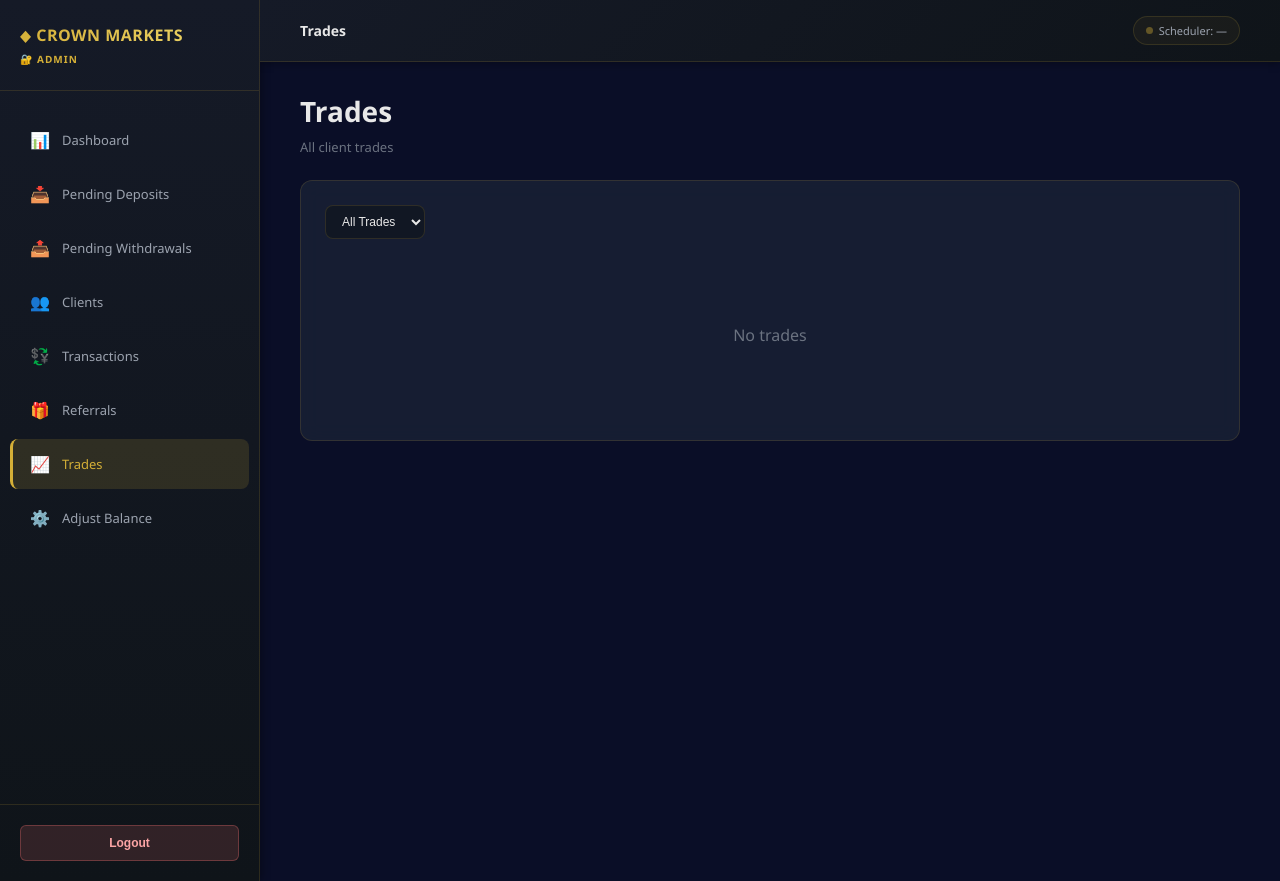
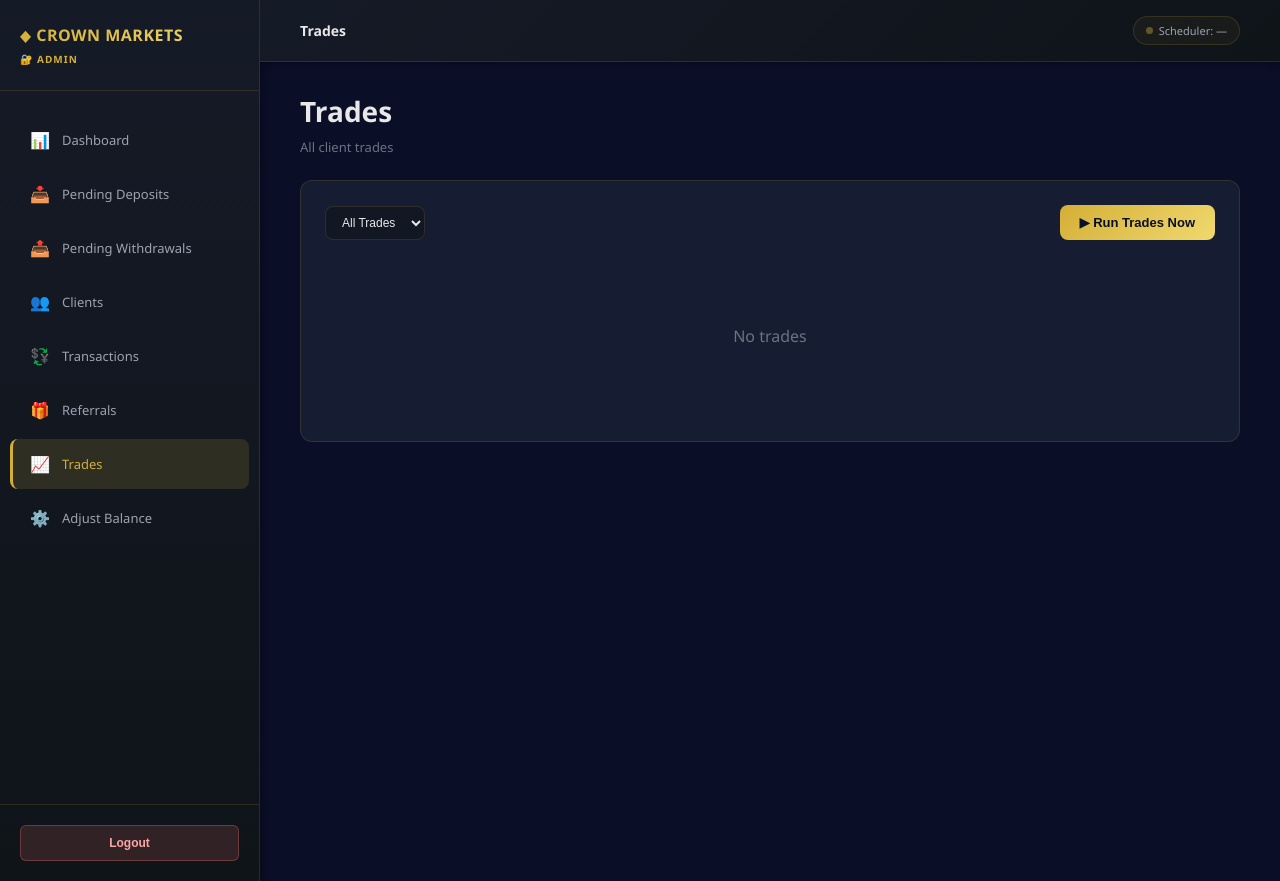
Before and after one commit to mubeakungu/crownmarkets-final, a Flask app: page /admin/dashboard in a window 1280 px wide, after a click that opens the changed part. Run offline with Flask 3, Linux system fonts and the light colour scheme; the visitor is signed in with stand-in values (Sample User, id 1); data that the repository does not hold is empty; some libraries are stand-ins or nearby versions.

Commit message:
Update admin_dashboard.html

```diff
--- a/templates/admin_dashboard.html
+++ b/templates/admin_dashboard.html
@@ -324,6 +324,7 @@
             <option value="OPEN">Open</option>
             <option value="CLOSED">Closed</option>
           </select>
+          <button class="btn btn-primary" style="margin-left:auto;" onclick="runTradesNow()">▶ Run Trades Now</button>
         </div>
         <div id="tradeList" class="loading">Loading...</div>
       </div>
@@ -722,6 +723,36 @@ async function loadTrades() {
   setHTML('tradeList', html);
 }
 
+// RUN TRADES NOW
+async function runTradesNow() {
+  const btn = event.target;
+  btn.disabled = true;
+  btn.textContent = '⏳ Running...';
+
+  try {
+    const d = await post('/api/admin/trade/run', {});
+    if (!d.success) {
+      showError(d.error);
+      btn.disabled = false;
+      btn.textContent = '▶ Run Trades Now';
+      return;
+    }
+    showSuccess('Trades running! Refreshing list...');
+
+    // Wait a moment then refresh
+    setTimeout(() => {
+      loadTrades();
+      loadStats();
+      btn.disabled = false;
+      btn.textContent = '▶ Run Trades Now';
+    }, 1500);
+  } catch (e) {
+    showError('Failed to run trades: ' + e.message);
+    btn.disabled = false;
+    btn.textContent = '▶ Run Trades Now';
+  }
+}
+
 // ADJUST BALANCE / DEPOSITS / WITHDRAWALS
 const adjustFieldLabels = { balance: 'Balance', equity: 'Equity', total_deposits: 'Total Deposits', total_withdrawals: 'Total Withdrawals', total_profit: 'Trade Profit', total_ref_earned: 'Referral Earnings' };
 
```
